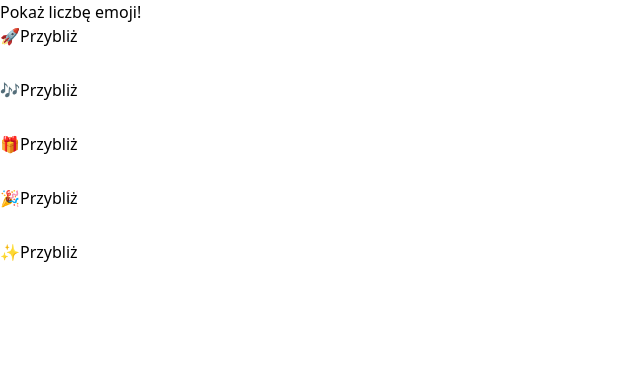
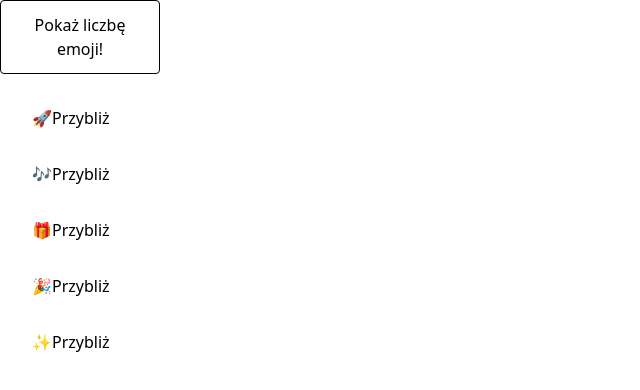
Before and after one commit to lenasedkiewicz/react-learning-zr, a React (Vite) app in the folder emoji-app/: page / in a window 1280 px wide. Shown: the top 390 px of the page, without its empty margins (0-640 px from the left). Built offline with nearby package versions, Linux system fonts and the light colour scheme.

Commit message:
Disable some styles; add Tailwind styling

```diff
--- a/emoji-app/src/components/List/List.jsx
+++ b/emoji-app/src/components/List/List.jsx
@@ -6,12 +6,12 @@ export function List() {
   return (
     <>
       <button
-        className=""
+        className="bg-transparent border-1 border-current p-3 rounded-sm cursor-pointer w-40"
         onClick={() => alert(`Liczba emoji: ${emojis.length}`)}
       >
         Pokaż liczbę emoji!
       </button>
-      <ul className="flex flex-col gap-30 p-8">
+      <ul className="flex flex-col gap-8 p-8">
         {emojis.map((emoji) => (
           <Item key={emoji} emoji={emoji} />
         ))}
--- a/emoji-app/src/styles.css
+++ b/emoji-app/src/styles.css
@@ -1,8 +1,2 @@
-* {
-  margin: 0;
-  padding: 0;
-  box-sizing: border-box;
-}
-
 @import "tailwindcss";
-@config "./tailwind.config.js";
+/* @config "./tailwind.config.js"; */
--- a/emoji-app/src/tailwind.config.js
+++ b/emoji-app/src/tailwind.config.js
@@ -1,9 +1,5 @@
 export default {
   theme: {
-    extend: {
-      gap: {
-        30: "30px",
-      },
-    },
+    extend: {},
   },
 };
```
